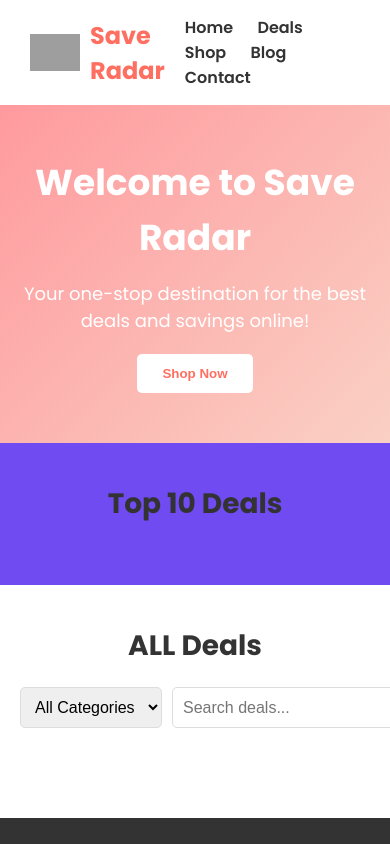
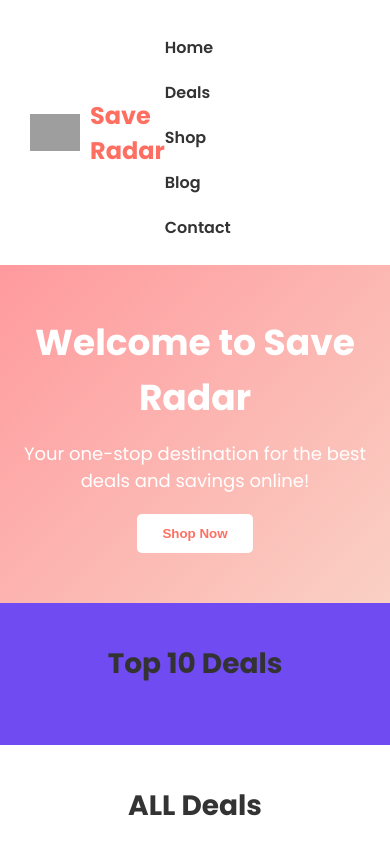
Before and after one commit to j2445/store, a plain HTML site: page index.html in a window 390 px wide. Shown: the top 844 px of the page. Drawn offline with Linux system fonts and the light colour scheme; no server answers; grey boxes are pictures that could not be loaded.

Commit message:
Add files via upload

```diff
--- a/style.css
+++ b/style.css
@@ -63,15 +63,7 @@
     overflow: hidden;
   }
 
-  /* Navbar */
-  .navbar {
-    background: #fff;
-    display: flex;
-    align-items: center;
-    justify-content: space-between;
-    padding: 15px 30px;
-    box-shadow: 0 2px 4px rgba(0,0,0,0.1);
-  }
+
   .logo-area {
     display: flex;
     align-items: center;
@@ -84,6 +76,22 @@
     font-size: 24px;
     color: #ff6f61;
   }
+ /* Navbar */
+.navbar {
+    background: #fff;
+    display: flex;
+    align-items: center;
+    justify-content: space-between;
+    padding: 15px 30px;
+    box-shadow: 0 2px 4px rgba(0,0,0,0.1);
+    flex-wrap: nowrap; /* Prevent items from wrapping */
+  }
+
+  .nav-links {
+    display: flex;
+    flex-direction: row; /* Ensure links are in a row */
+  }
+
   .nav-links a {
     margin-left: 20px;
     font-size: 16px;
@@ -91,6 +99,7 @@
     text-decoration: none;
     font-weight: 600;
   }
+
   .nav-links a:hover {
     color: #ff6f61;
   }
@@ -372,4 +381,13 @@
     .rating {
       font-size: 14px; /* Smaller rating font size */
     }
+    .nav-links {
+        flex-direction: column; /* Stack links vertically on small screens */
+        width: 100%; /* Full width for links */
+        margin-top: 10px;
+      }
+
+      .nav-links a {
+        margin: 10px 0; /* Vertical spacing between links */
+      }
   }
```
